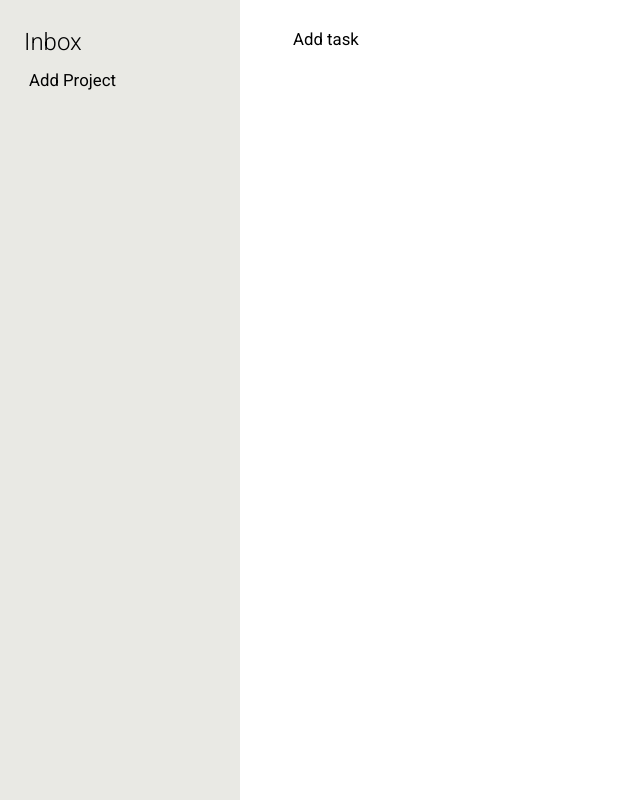
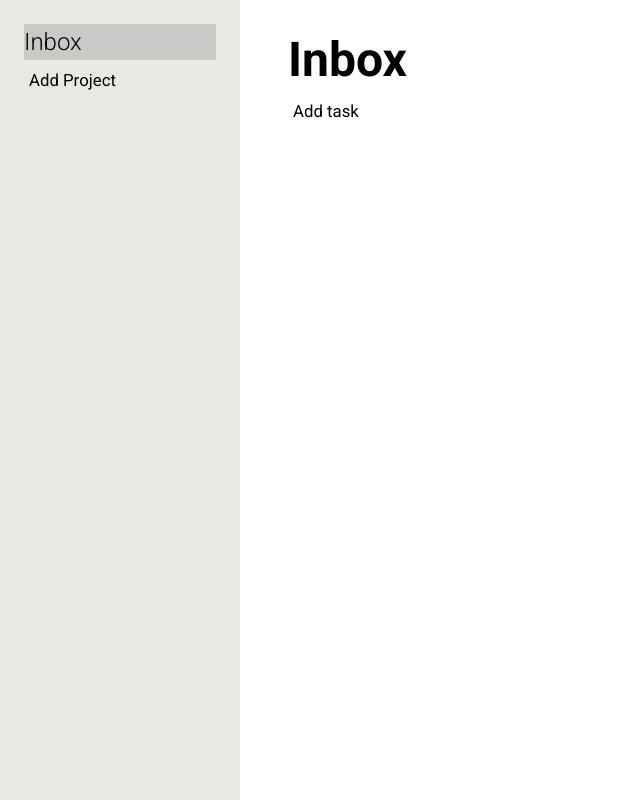
Before and after one commit to Eki213/todo-list, a website built with webpack: page src/template.html in a window 1280 px wide. Shown: the whole page, without its empty margins (0-640 px from the left). Built offline with nearby package versions, Linux system fonts and the light colour scheme.

Commit message:
Add styling to indicate project selection
Highlight the active project in the list and display its title when it
is selected.

```diff
--- a/src/displayController.js
+++ b/src/displayController.js
@@ -78,7 +78,7 @@ function addEventListeners() {
 function changeProject(id) {
     todoForm.close();
     currentProjectId = id;
-    entityHandlers.todo.load();
+    load();
     saveLastProjectId(currentProjectId);
 }
 
@@ -97,6 +97,12 @@ const todoForm = createForm("todo", {
 const todoListEl = document.querySelector("section.todo-items");
 const projectListEl = document.querySelector("section.projects");
 
+function setProjectTitleEl() {
+    const currentProject = getProject(currentProjectId);
+    const title = document.querySelector(".project-title");
+    title.textContent = currentProject.title;
+}
+
 const entityHandlers = {
     todo: {
         delete: (index) => deleteTodoByIndex(currentProjectId, index),
@@ -111,7 +117,10 @@ const entityHandlers = {
         getForm: () => todoForm,
         getListElement: () => todoListEl,
         createEl: (todo) => createTodoEl(todo),
-        load: () => loadItems("todo"),
+        load: () => {
+            setProjectTitleEl();
+            loadItems("todo");
+        },
     },
     project: {
         delete: (id) => {
@@ -122,6 +131,7 @@ const entityHandlers = {
         save: (id, formData) => {
             if (id) {
                 editProject(id, formData);
+                setProjectTitleEl();
             } else {
                 const newProjectId = registerProject(formData);
                 changeProject(newProjectId);
@@ -239,12 +249,9 @@ function createProjectEl(project) {
     para.className = "title";
     projectEl.appendChild(para);
 
+    if (project.id === currentProjectId) projectEl.classList.add("active");
 
     if (project.id !== DEFAULT_PROJECT_ID) {
-        // const editButton = createEditButton();
-        // const deleteButton = createDeleteButton();
-        // projectEl.appendChild(editButton);
-        // projectEl.appendChild(deleteButton);
         const buttons = createButtons();
         projectEl.appendChild(buttons);
     }
--- a/src/style.css
+++ b/src/style.css
@@ -35,11 +35,14 @@ aside {
     background-color: rgb(201, 201, 199);
 }
 
+.active {
+    background-color: rgb(201, 201, 199);
+}
+
 input, label, button, select {
     font-family: inherit;
     font-size: 70%;
     padding: 5px;
-    /* width: 100%; */
 }
 
 .project-item, .todo-item {
@@ -63,7 +66,6 @@ input, label, button, select {
 
 .todo-items {
     width: 100%;
-    /* max-width: 60rem; */
 }
 
 button {
@@ -93,3 +95,7 @@ button {
     background-color: transparent;
     text-align: left;
 }
+
+.project-item, button {
+    cursor: pointer;
+}
--- a/src/template.html
+++ b/src/template.html
@@ -15,6 +15,7 @@
             <button type="button" class="add-button" data-type="project">Add Project</button>
         </aside>
         <main>
+            <h1 class="project-title"></h1>
             <section class="todo-items">
             </section>
             <button type="button" class="add-button" data-type="todo">Add task</button>
```
